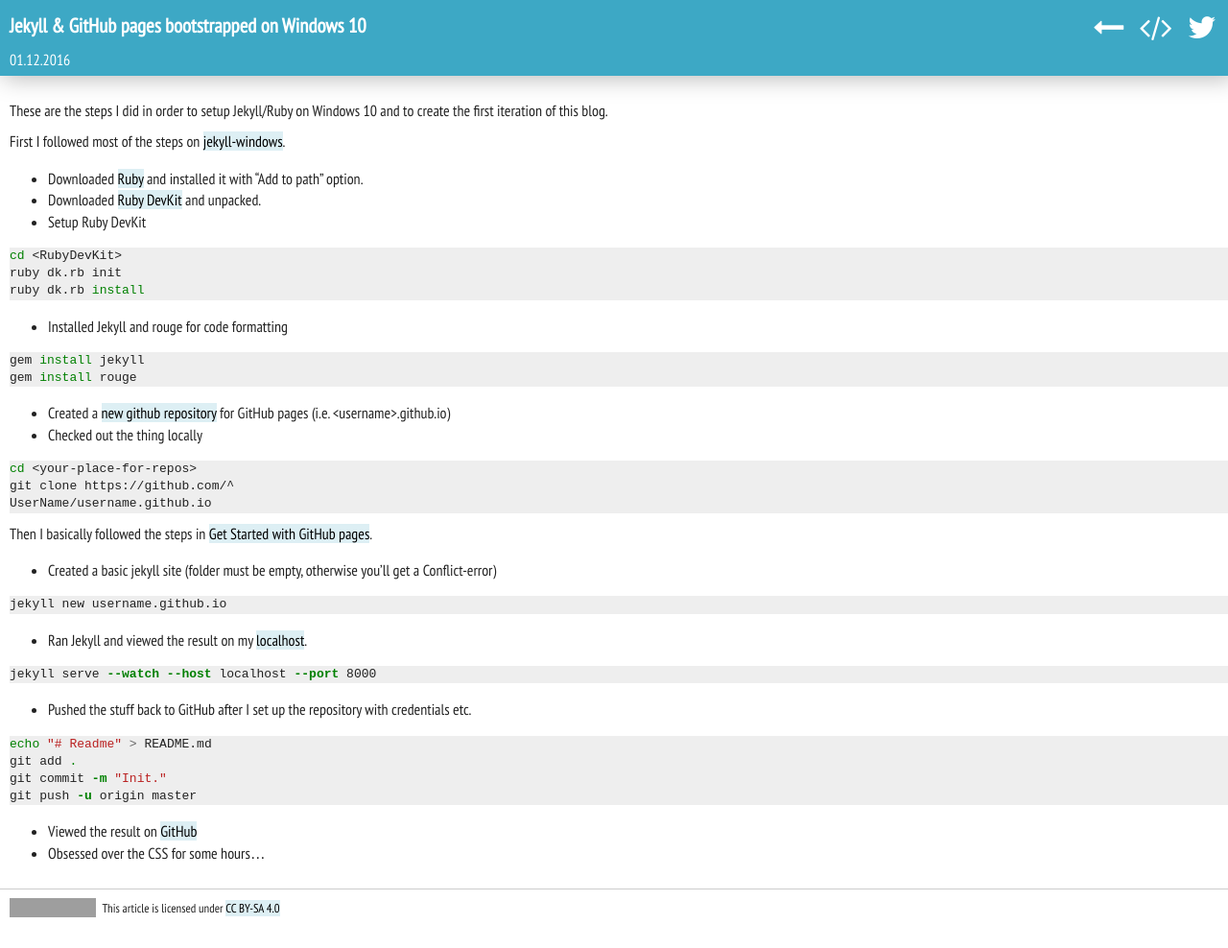
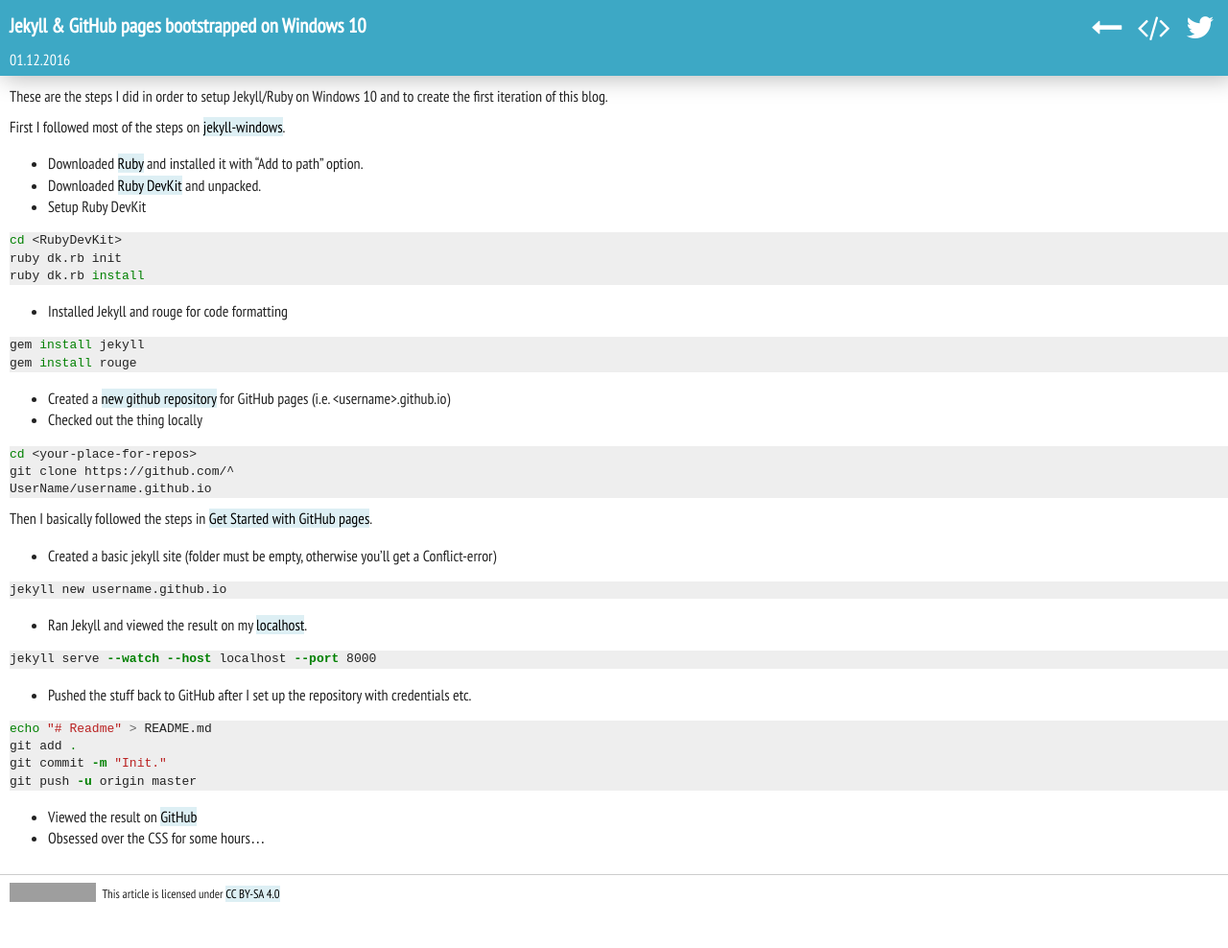
Before and after one commit to BastiTee/localhost, a Jekyll site: the page built from _posts/2016-12-01-jekyll-github-pages-bootstrap-on-win.md, in a window 1280 px wide and 988 px high. Shown: the whole window at 96% size. Built offline with Jekyll 4.4.1, drawn with Linux system fonts in a browser that asks for light colours; grey boxes are pictures that could not be loaded.

Commit message:
fixed buttons;

```diff
--- a/_layouts/post.html
+++ b/_layouts/post.html
@@ -39,13 +39,6 @@
 </div>
 </article>
 {% include footer.html %}
-<script>
-/* pad main content to height of page */
-var headerHeight = document.getElementById("post-header").clientHeight;
-console.log("header height = " + headerHeight);
-document.getElementById("post-content").style.paddingTop = headerHeight + 15 + "px";
-</script>
-
 
 </body>
 
--- a/css/main.css
+++ b/css/main.css
@@ -196,13 +196,13 @@
 ============================================================================*/
 
 #post-header {
-    position: fixed;
+    /*position: fixed;*/
     width: 100%;
     padding: 5px 0px 5px 10px;
     background-color: #3DA8C5;
     color: #fff;
     box-shadow: 0 6px 25px -3px #bbb;
-    z-index: 9999;
+    /*z-index: 9999;*/
 }
 
 div#post-header-title {
@@ -221,7 +221,6 @@
 }
 
 div#post-header-meta {
-    /*border: 1px solid red;*/
     width: calc(100% - 5em);
 }
 
@@ -247,17 +246,15 @@
 ============================================================================*/
 
 div#post-header-buttonbar {
+    position: fixed;
     text-align: center;
-    position: absolute;
     top: 0.4em;
-    right: 1em;
+    right: 0.5em;
 }
 
 i.button {
-    display: inline-block;
-    border-radius: 3em;
     padding: 0.2em;
-    transition: all 0.4s cubic-bezier(0.46, 0.03, 0.52, 0.96);
+    transition: all 0.3s cubic-bezier(0.46, 0.03, 0.52, 0.96);
 }
 
 div#back-container {
@@ -298,14 +295,14 @@
     background-color: white;
 }
 
-div#source-container a {
-    background-color: #3DA8C5;
-}
-
 div#source-container {
     display: inline-block;
     font-size: 2em;
     background-color: transparent;
+}
+
+div#source-container a {
+    background-color: #3DA8C5;
 }
 
 i#source-button {
```
